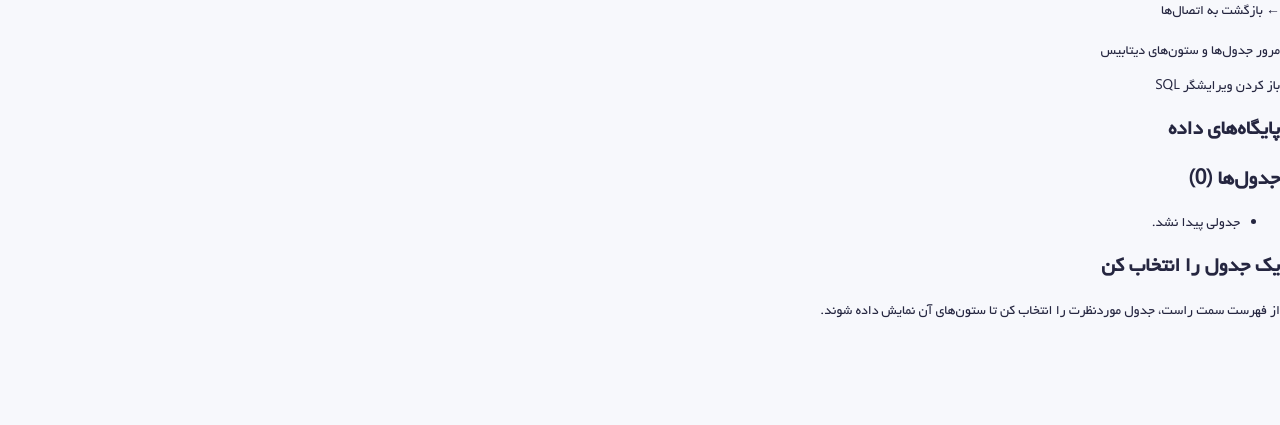
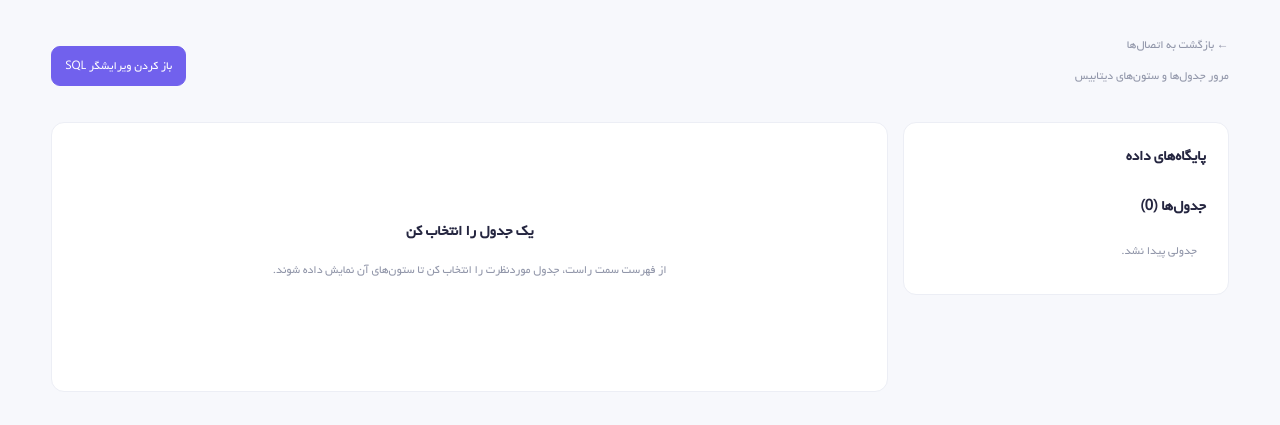
Before and after one commit to Ehsankhalili13/Database-Studio, a Flask app: template templates/explorer.html in a window 1280 px wide. Shown: the top 425 px of the page. Run offline with Flask 3, Linux system fonts and the light colour scheme; the template is opened without the code that fills it, so the values that code supplies are empty.

Commit message:
Style database connections explorer and SQL editor

```diff
--- a/static/css/main.css
+++ b/static/css/main.css
@@ -621,3 +621,300 @@ a {
         transition: none!important
     }
 }
+
+
+/* Database connection manager and SQL tools */
+.workspace {
+    max-width: 1400px;
+    margin: 0 auto;
+    padding: 34px clamp(16px, 4vw, 54px);
+}
+.narrow-workspace {
+    max-width: 850px;
+}
+.workspace-header {
+    display: flex;
+    align-items: center;
+    justify-content: space-between;
+    gap: 18px;
+    margin-bottom: 25px;
+}
+.workspace-header h1 {
+    margin: 12px 0 6px;
+    font-size: 27px;
+}
+.workspace-header p,
+.workspace-header>div>a {
+    color: var(--muted);
+    font-size: 12px;
+}
+.button {
+    display: inline-flex;
+    align-items: center;
+    justify-content: center;
+    gap: 7px;
+    border: 1px solid #e4e6ef;
+    border-radius: 9px;
+    background: white;
+    color: var(--ink);
+    padding: 10px 13px;
+    font: inherit;
+    font-size: 12px;
+    cursor: pointer;
+    white-space: nowrap;
+}
+.primary-button {
+    background: var(--violet);
+    border-color: var(--violet);
+    color: white;
+}
+.danger-button {
+    color: #c44545;
+    border-color: #f0d6d6;
+}
+.connection-list {
+    display: grid;
+    gap: 13px;
+}
+.connection-card {
+    display: flex;
+    align-items: center;
+    gap: 15px;
+    flex-wrap: wrap;
+    padding: 19px;
+    background: white;
+    border: 1px solid var(--line);
+    border-radius: 13px;
+}
+.connection-icon {
+    display: grid;
+    place-items: center;
+    width: 46px;
+    height: 46px;
+    border-radius: 12px;
+    background: #efedff;
+    color: var(--violet);
+    font-size: 22px;
+}
+.connection-info {
+    flex: 1;
+    min-width: 180px;
+}
+.connection-info h2 {
+    font-size: 15px;
+    margin: 0 0 6px;
+}
+.connection-info p {
+    margin: 0;
+    color: var(--muted);
+    font-size: 11px;
+    direction: ltr;
+    text-align: right;
+    overflow-wrap: anywhere;
+}
+.connection-actions {
+    display: flex;
+    align-items: center;
+    flex-wrap: wrap;
+    gap: 7px;
+}
+.connection-actions form {
+    margin: 0;
+}
+.empty-state {
+    text-align: center;
+    padding: 55px 20px;
+    background: white;
+    border: 1px dashed #d9dbea;
+    border-radius: 14px;
+}
+.empty-state h2 {
+    font-size: 19px;
+}
+.empty-state p {
+    color: var(--muted);
+    line-height: 2;
+    font-size: 12px;
+}
+.empty-state .button {
+    margin-top: 12px;
+}
+.empty-state.compact {
+    margin: 20px 0;
+    border: 0;
+}
+.settings-form,
+.query-form,
+.result-panel,
+.explorer-panel {
+    padding: 22px;
+    background: white;
+    border: 1px solid var(--line);
+    border-radius: 13px;
+}
+.settings-form label {
+    display: block;
+    margin-bottom: 17px;
+    font-size: 12px;
+    font-weight: bold;
+}
+.settings-form input:not([type="checkbox"]),
+.settings-form select {
+    display: block;
+    width: 100%;
+    margin-top: 8px;
+    padding: 12px;
+    border: 1px solid #e1e4ee;
+    border-radius: 9px;
+    background: #fcfcff;
+    color: var(--ink);
+    font: inherit;
+    direction: ltr;
+    text-align: left;
+}
+.settings-form input:focus,
+.settings-form select:focus,
+.query-form textarea:focus {
+    outline: 2px solid #7161ed30;
+    border-color: var(--violet);
+}
+.settings-form small,
+.form-hint {
+    color: var(--muted);
+    font-weight: normal;
+    font-size: 10px;
+}
+.settings-form .check-row {
+    display: flex;
+    align-items: center;
+    gap: 9px;
+}
+.settings-form .check-row input {
+    width: auto;
+}
+.form-actions,
+.query-actions {
+    display: flex;
+    flex-wrap: wrap;
+    align-items: center;
+    gap: 10px;
+    margin-top: 22px;
+}
+.explorer-grid {
+    display: grid;
+    grid-template-columns: minmax(230px, 0.7fr) minmax(0, 1.8fr);
+    gap: 15px;
+    align-items: start;
+}
+.explorer-panel h2,
+.result-header h2 {
+    margin: 0 0 15px;
+    font-size: 15px;
+}
+.explorer-panel h2:not(:first-child) {
+    margin-top: 27px;
+}
+.tree-list {
+    list-style: none;
+    padding: 0;
+    margin: 0;
+}
+.tree-list li {
+    margin: 3px 0;
+    font-size: 12px;
+}
+.tree-list a,
+.tree-list li:not(:has(a)) {
+    display: block;
+    padding: 9px;
+    border-radius: 7px;
+    overflow-wrap: anywhere;
+}
+.tree-list a:hover,
+.tree-list .active-tree-item {
+    background: #f0efff;
+    color: var(--violet);
+}
+.muted-text {
+    color: var(--muted);
+}
+.table-scroll {
+    width: 100%;
+    overflow: auto;
+}
+.data-table {
+    width: 100%;
+    border-collapse: collapse;
+    font-size: 12px;
+    text-align: right;
+}
+.data-table th,
+.data-table td {
+    padding: 11px 13px;
+    border-bottom: 1px solid var(--line);
+    white-space: nowrap;
+}
+.data-table th {
+    background: #f8f8fc;
+    color: #737991;
+}
+.query-form label {
+    display: block;
+    margin-bottom: 10px;
+    font-weight: bold;
+}
+.query-form textarea {
+    width: 100%;
+    min-height: 240px;
+    resize: vertical;
+    padding: 17px;
+    border: 1px solid #30324d;
+    border-radius: 10px;
+    background: #1d1f37;
+    color: #e1e4ff;
+    direction: ltr;
+    text-align: left;
+    font: 14px/1.8 Consolas, monospace;
+}
+.query-actions {
+    justify-content: space-between;
+}
+.query-actions span {
+    color: var(--muted);
+    font-size: 10px;
+    line-height: 1.9;
+}
+.result-panel {
+    margin-top: 22px;
+}
+.result-header {
+    display: flex;
+    align-items: center;
+    justify-content: space-between;
+    gap: 12px;
+}
+.result-header span {
+    color: var(--muted);
+    font-size: 11px;
+}
+[hidden] {
+    display: none !important;
+}
+@media (max-width: 760px) {
+    .workspace {
+        padding: 20px 12px;
+    }
+    .workspace-header {
+        align-items: flex-start;
+        flex-direction: column;
+    }
+    .explorer-grid {
+        grid-template-columns: 1fr;
+    }
+    .connection-card {
+        align-items: flex-start;
+    }
+    .connection-actions {
+        width: 100%;
+    }
+}
```
